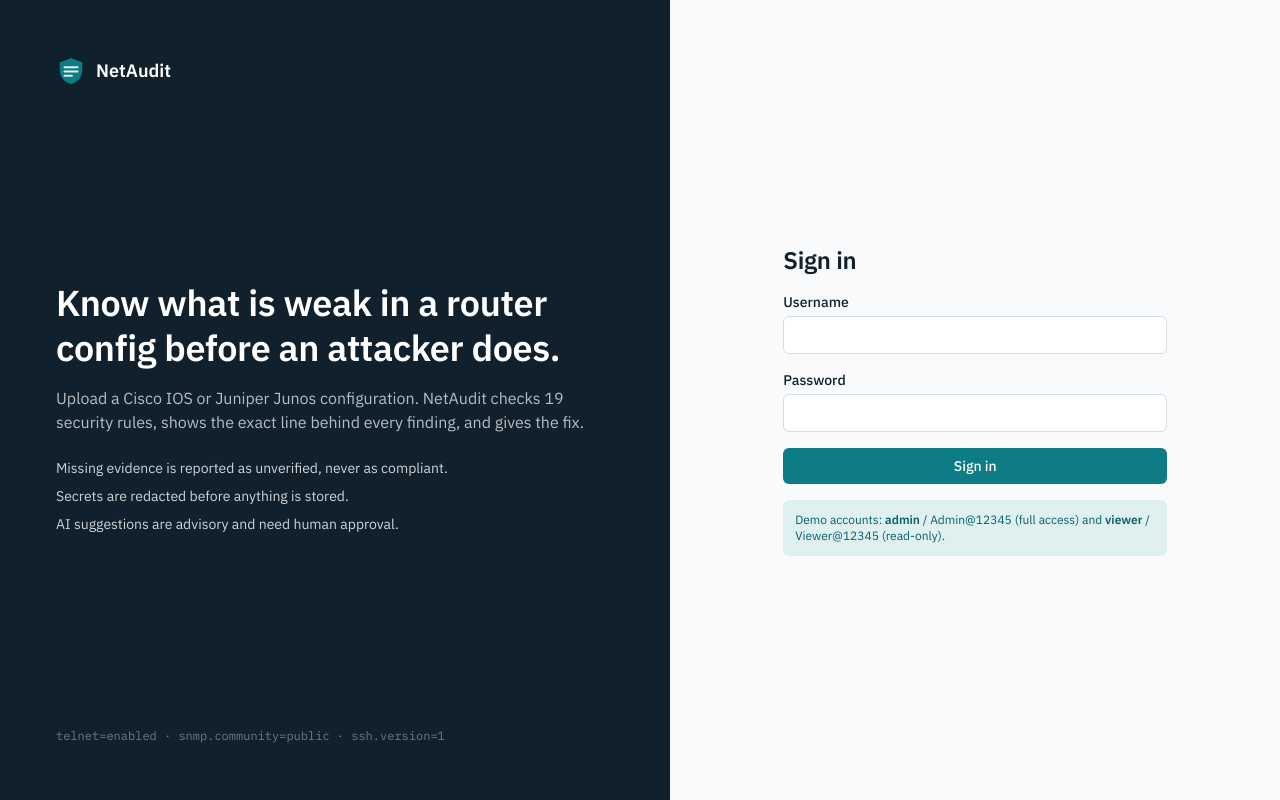
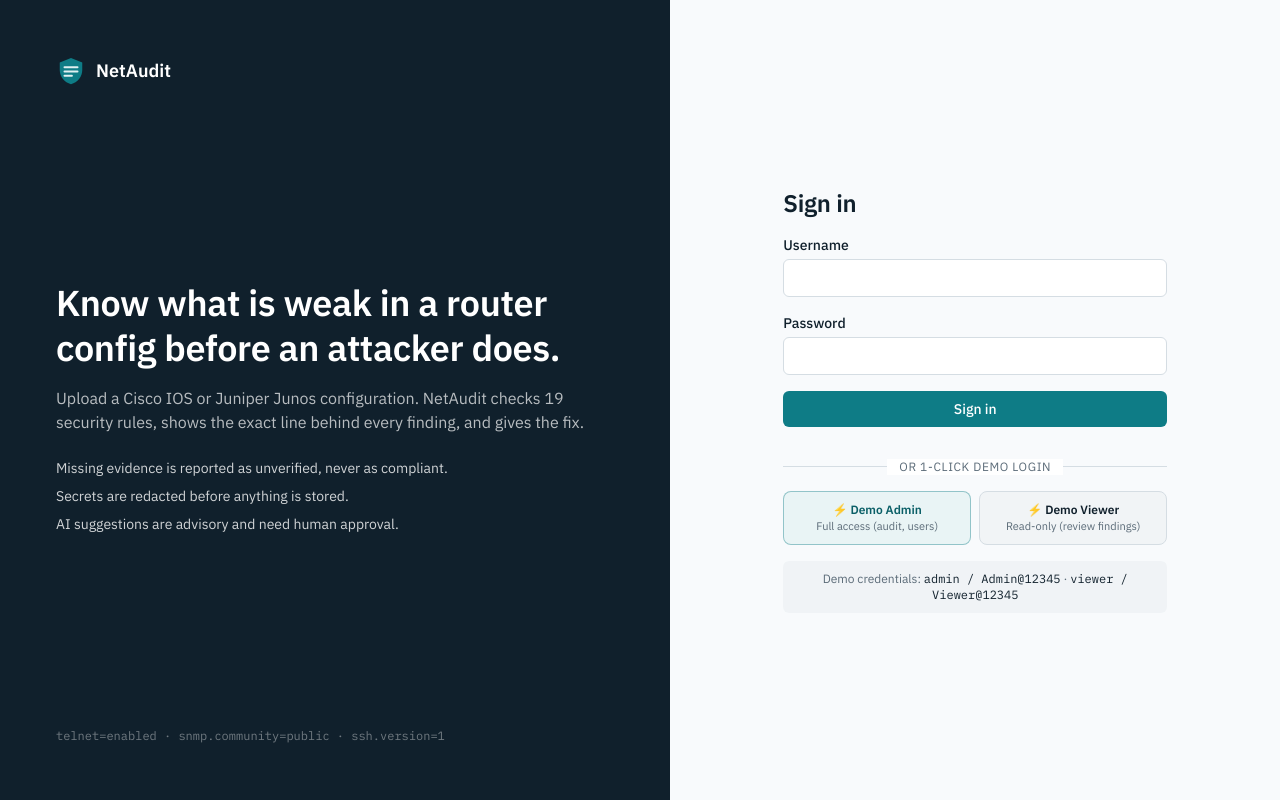
Before and after one commit to rujutaphaltankar/netaudit, a React (Vite) app in the folder frontend/: page /login in a window 1280 px wide. Built offline with nearby package versions, Linux system fonts and the light colour scheme; no server answers.

Commit message:
Add 1-click quick demo login for Admin and Viewer roles

```diff
--- a/frontend/src/pages/Login.tsx
+++ b/frontend/src/pages/Login.tsx
@@ -2,8 +2,6 @@ import { useState, type FormEvent } from "react";
 import { Navigate, useNavigate } from "react-router-dom";
 import { useAuth } from "../auth/AuthContext";
 import { Button, ErrorNote, fieldCls } from "../components/ui";
-
-const SHOW_HINT = import.meta.env.VITE_SHOW_DEMO_HINT === "true";
 
 export default function Login() {
   const { user, signIn } = useAuth();
@@ -20,6 +18,25 @@ export default function Login() {
     setError(null);
     try {
       await signIn(username, password);
+      navigate("/", { replace: true });
+    } catch (err) {
+      setError(err);
+    } finally {
+      setBusy(false);
+    }
+  }
+
+  async function quickLogin(role: "admin" | "viewer") {
+    const creds = role === "admin"
+      ? { u: "admin", p: "Admin@12345" }
+      : { u: "viewer", p: "Viewer@12345" };
+
+    setUsername(creds.u);
+    setPassword(creds.p);
+    setBusy(true);
+    setError(null);
+    try {
+      await signIn(creds.u, creds.p);
       navigate("/", { replace: true });
     } catch (err) {
       setError(err);
@@ -64,12 +81,39 @@ export default function Login() {
             <input className={`${fieldCls} mt-1`} type="password" value={password} onChange={(e) => setPassword(e.target.value)} autoComplete="current-password" required maxLength={128} />
           </label>
           <ErrorNote error={error} />
-          <Button variant="primary" type="submit" disabled={busy} className="w-full">{busy ? "Signing in…" : "Sign in"}</Button>
-          {SHOW_HINT && (
-            <p className="rounded-md bg-signal-wash p-3 text-xs text-signal-dark">
-              Demo accounts: <b>admin</b> / Admin@12345 (full access) and <b>viewer</b> / Viewer@12345 (read-only).
-            </p>
-          )}
+          <Button variant="primary" type="submit" disabled={busy} className="w-full">
+            {busy ? "Signing in…" : "Sign in"}
+          </Button>
+
+          <div className="relative my-4 flex items-center justify-center">
+            <div className="absolute inset-0 flex items-center"><div className="w-full border-t border-line" /></div>
+            <span className="relative bg-paper px-3 text-xs uppercase tracking-wider text-muted">Or 1-click Demo Login</span>
+          </div>
+
+          <div className="grid grid-cols-2 gap-2">
+            <button
+              type="button"
+              disabled={busy}
+              onClick={() => quickLogin("admin")}
+              className="flex flex-col items-center justify-center rounded-lg border border-signal/40 bg-signal-wash/60 p-2.5 text-center transition hover:bg-signal-wash hover:border-signal disabled:opacity-50"
+            >
+              <span className="text-xs font-semibold text-signal-dark">⚡ Demo Admin</span>
+              <span className="text-[11px] text-muted">Full access (audit, users)</span>
+            </button>
+            <button
+              type="button"
+              disabled={busy}
+              onClick={() => quickLogin("viewer")}
+              className="flex flex-col items-center justify-center rounded-lg border border-line bg-mist/60 p-2.5 text-center transition hover:bg-mist hover:border-slate-400 disabled:opacity-50"
+            >
+              <span className="text-xs font-semibold text-ink">⚡ Demo Viewer</span>
+              <span className="text-[11px] text-muted">Read-only (review findings)</span>
+            </button>
+          </div>
+
+          <p className="rounded-md bg-mist/70 p-2.5 text-center text-xs text-muted">
+            Demo credentials: <span className="font-mono text-ink">admin / Admin@12345</span> · <span className="font-mono text-ink">viewer / Viewer@12345</span>
+          </p>
         </form>
       </section>
     </div>
```
